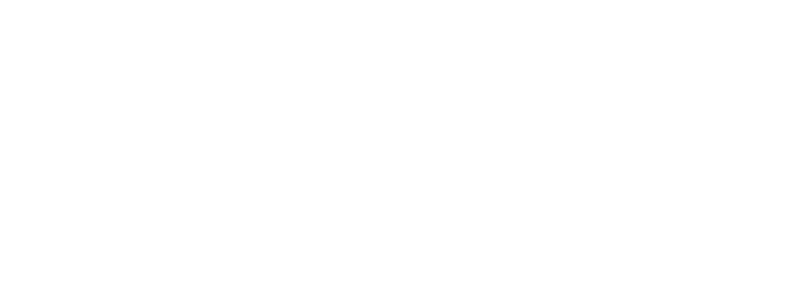
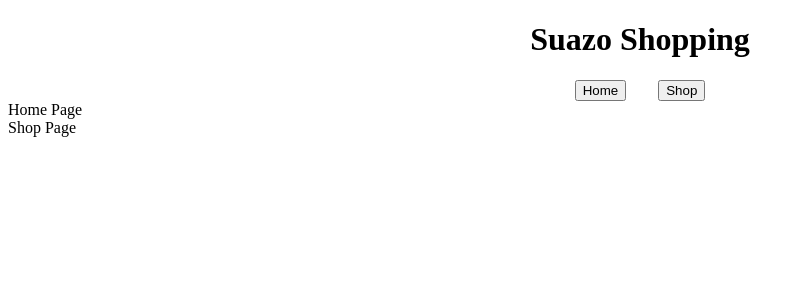
Before and after one commit to rsuazo/odin_shoppingcart, a React (Vite) app: page / in a window 1280 px wide. Shown: the top 300 px of the page, without its empty margins (0-805 px from the left). Built offline with nearby package versions, Linux system fonts and the light colour scheme.

Commit message:
initial page setup

```diff
--- a/src/App.jsx
+++ b/src/App.jsx
@@ -1,9 +1,15 @@
 import { useState } from 'react'
+import NavBar from './NavBar'
+import HomePage from './HomePage'
+import ShopPage from './ShopPage'
 
 function App() {
   return (
     <>
       <div>
+        <NavBar />
+        <HomePage />
+        <ShopPage />
       </div>
     </>
   )
--- /dev/null
+++ b/src/HomePage.jsx
@@ -0,0 +1,11 @@
+function HomePage() {
+  return (
+    <>
+        <div>
+            Home Page
+        </div>
+    </>
+  )
+}
+
+export default HomePage
--- /dev/null
+++ b/src/NavBar.css
@@ -0,0 +1,8 @@
+h1 {
+    text-align: center;
+}
+.navContainer {
+    display:flex;
+    gap: 2em;
+    justify-content: center;
+}
--- /dev/null
+++ b/src/NavBar.jsx
@@ -0,0 +1,19 @@
+import './NavBar.css'
+
+function NavBar() {
+  return (
+    <>
+        <h1>Suazo Shopping</h1>
+        <div className="navContainer">
+            <button type="button">
+                Home
+            </button>
+            <button type="button">
+                Shop
+            </button>
+        </div>
+    </>
+  )
+}
+
+export default NavBar
--- /dev/null
+++ b/src/ShopPage.jsx
@@ -0,0 +1,11 @@
+function ShopPage() {
+    return (
+      <>
+          <div>
+              Shop Page
+          </div>
+      </>
+    )
+  }
+
+  export default ShopPage
```
